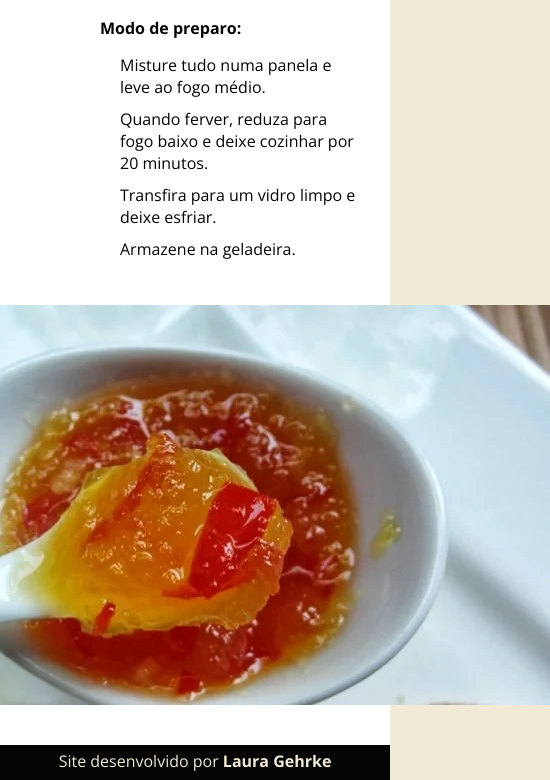
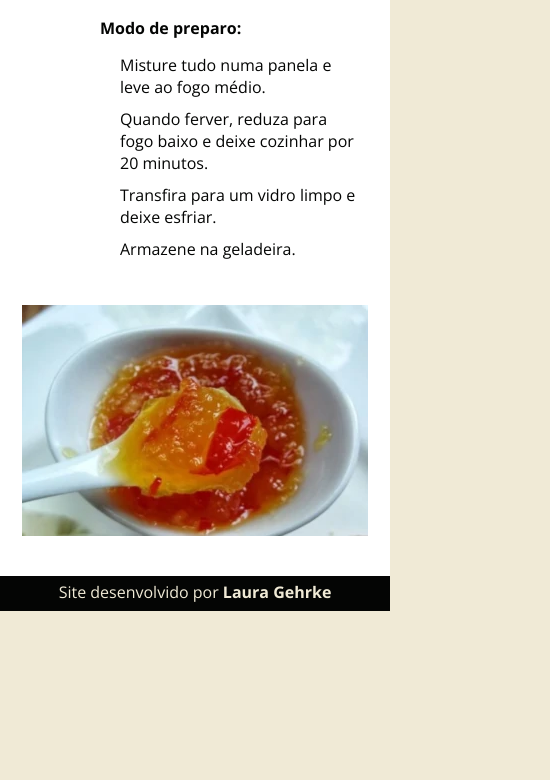
Before and after one commit to lauraghrk/site-receitas, a plain HTML site: page geleia-pimenta.html in a window 390 px wide. Shown: the part 866-1646 px from the top of the page, 550 px wide, since content can reach past the window. After the commit the page ends 1477 px from the top, so only its background shows below. Drawn offline with nearby package versions, Linux system fonts and the light colour scheme.

Commit message:
foto responsiva

```diff
--- a/geleia-pimenta.html
+++ b/geleia-pimenta.html
@@ -54,9 +54,10 @@
                 <p>Armazene na geladeira.</p>
             </div>
         </div>
-        <div class="foto">
+        <picture class="foto">
+            <source media="(max-width: 720px)" srcset="imagens/geleia-pimenta-reduzido.webp">
             <img src="imagens/geleia-pimenta-original.webp" alt="Foto: geleia de pimenta">
-        </div>
+        </picture>
     </main>
     <footer>
         <p>Site desenvolvido por <a href="https://github.com/lauraghrk" target="_blank">Laura Gehrke</a></p>
```
